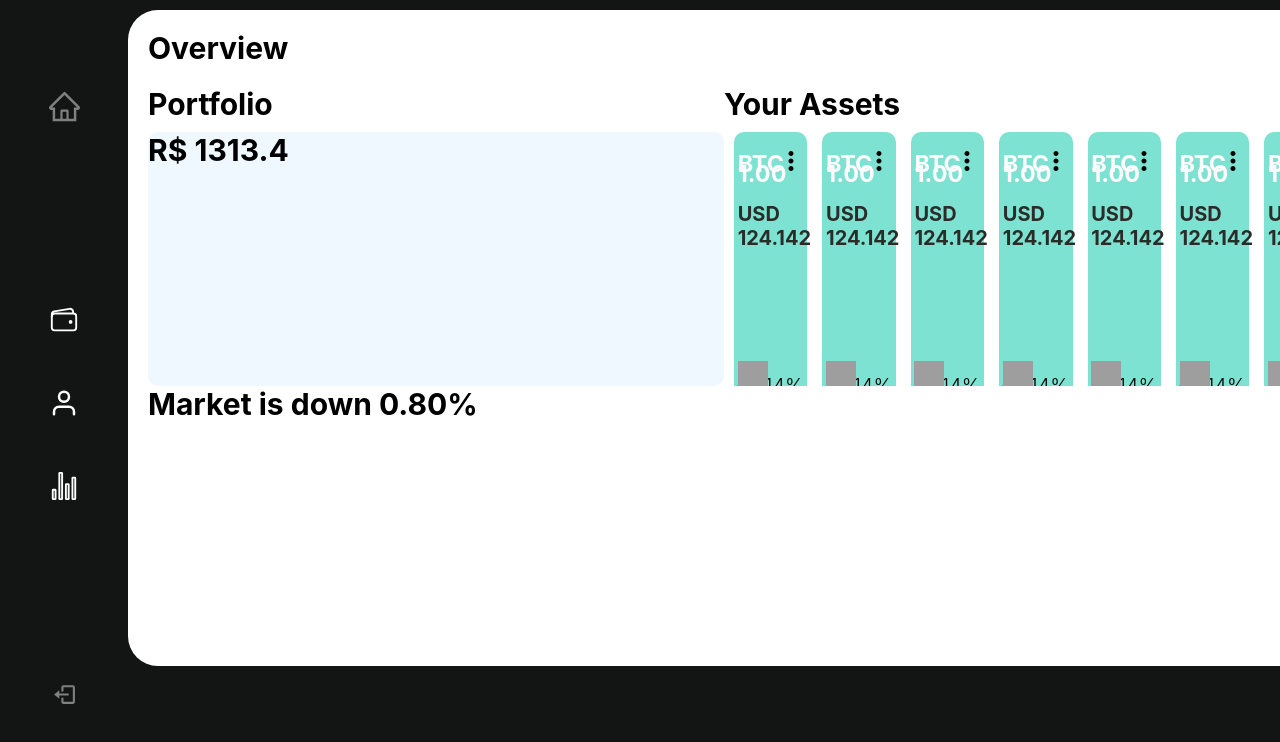
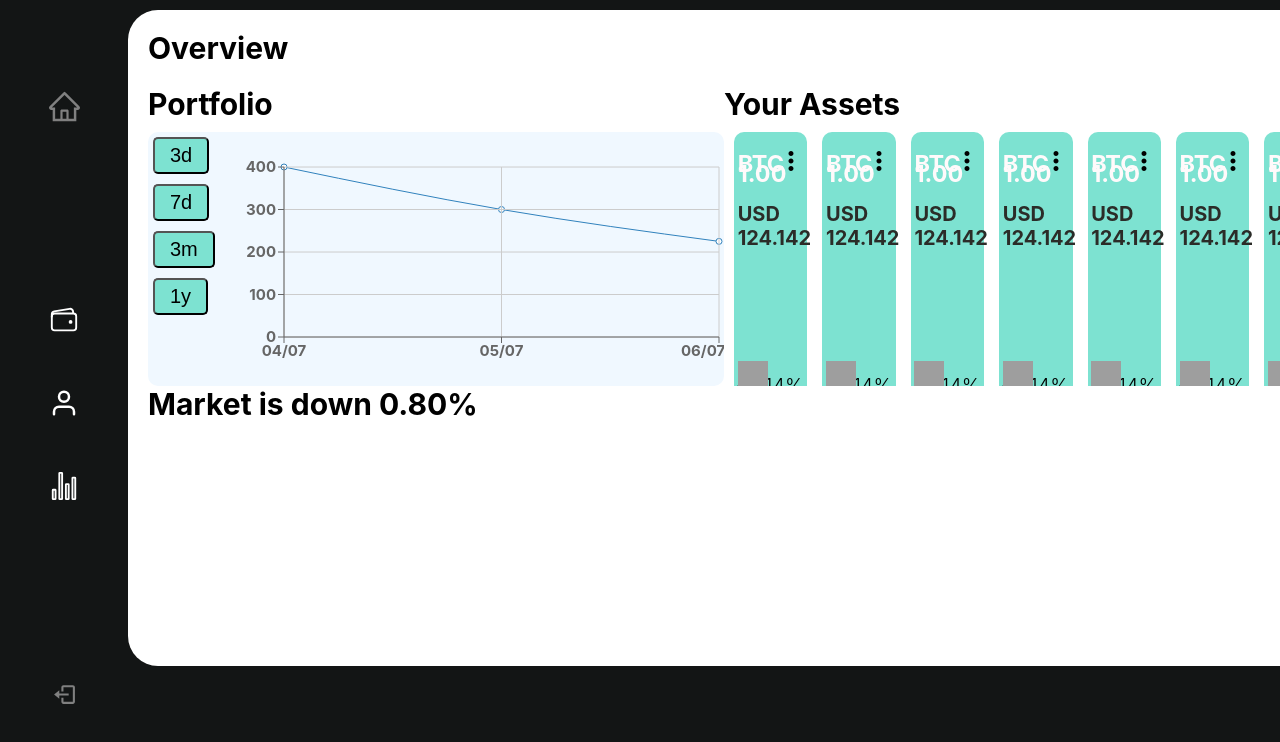
Before and after one commit to mateusnobre/investita, a React (Create React App) app in the folder web/frontend/: page / in a window 1280 px wide. Shown: the top 742 px of the page. Built offline with nearby package versions, Linux system fonts and the light colour scheme; grey boxes are pictures that could not be loaded.

Commit message:
Added the charts for the portfolio value over time

```diff
--- a/web/frontend/package.json
+++ b/web/frontend/package.json
@@ -14,6 +14,8 @@
     "react-icons": "^4.2.0",
     "react-router-dom": "^5.2.0",
     "react-scripts": "3.4.1",
+    "recharts": "^2.0.9",
+    "start": "^5.1.0",
     "styled-components": "^5.3.0"
   },
   "scripts": {
--- a/web/frontend/src/components/TimeSeriesChart.js
+++ b/web/frontend/src/components/TimeSeriesChart.js
@@ -1,9 +1,50 @@
-import React from 'react'
+import React, { useState} from 'react'
 import styled from "styled-components"
+import colors from './Styles'
+import { LineChart, Line, CartesianGrid, XAxis, YAxis} from 'recharts'
+
+function Chart(input){
+    return(
+        <LineChart id="Chart"
+                   width={500}
+                   height={240}
+                   data={input.data}
+                   margin={{
+                       top:35,
+                       left:0,
+                       right:5,
+                       bottom:5
+                   }}>
+            <Line type="monotone" dataKey="uv" stoke="#8884d8" />
+            <CartesianGrid stroke="#ccc" />
+            <XAxis dataKey="name" tick={{fontSize: 15}}/>
+            <YAxis tick={{fontSize: 15}}/>
+        </LineChart>
+    )
+}
+
 export default function TimeSeriesChart(){
+
+    const [count, setCount] = useState(0);
+    const data1 = [{name: '04/07', uv: 400}, {name: '05/07', uv: 300}, {name: '06/07', uv: 225}];
+    const data2 = [{name: '30/06', uv: 350},{name: '01/07', uv: 500}, {name: '02/07', uv: 310}, {name: '03/07', uv: 225},{name: '04/07', uv: 400}, {name: '05/07', uv: 300}, {name: '06/07', uv: 225}];
+    const data3 = [{name: 'May', uv: 200}, {name: 'Jun', uv: 350}, {name: 'Jul', uv: 225}];
+    const data4 = [{name: 'Aug', uv: 150}, {name: 'Sep', uv: 190}, {name: 'Oct', uv: 180},{name: 'Nov', uv: 280}, {name: 'Dec', uv: 225}, {name: 'Jan', uv: 165},{name: 'Feb', uv: 190}, {name: 'Mar', uv: 250}, {name: 'Apr', uv: 180},{name: 'May', uv: 200}, {name: 'Jun', uv: 350}, {name: 'Jul', uv: 225}];
+    if(count === 0) var data = data1;
+    else if(count === 1) var data = data2;
+    else if(count === 2) var data = data3;
+    else var data = data4;
     return(
         <TimeSeriesChartBox>
-            R$ 1313.4
+            <tr>
+                <Button onClick={() => setCount(0)}>3d</Button>
+                <Button onClick={() => setCount(1)}>7d</Button>
+                <Button onClick={() => setCount(2)}>3m</Button>
+                <Button onClick={() => setCount(3)}>1y</Button>
+            </tr>
+            <tr>
+                <Chart data={data}/>
+            </tr>
         </TimeSeriesChartBox>
     )
 }
@@ -16,3 +57,12 @@ const TimeSeriesChartBox = styled.div`
     background-color: aliceblue;
     margin-top: 10px;
 `
+const Button = styled.button`
+  background-color: ${colors.GREEN_2ND};
+  color: black;
+  font-size: 20px;
+  padding: 5px 15px;
+  border-radius: 5px;
+  margin: 5px 5px;
+  cursor: pointer;
+`;
```
Also changed, not shown: 1 other file (tests, documents, lock files or other folders).
